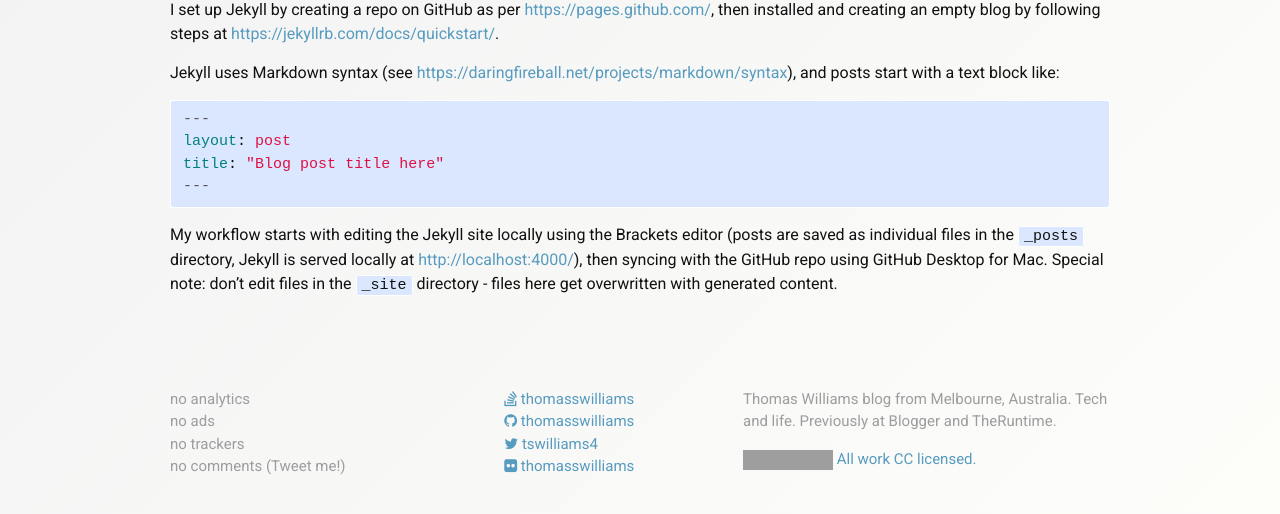
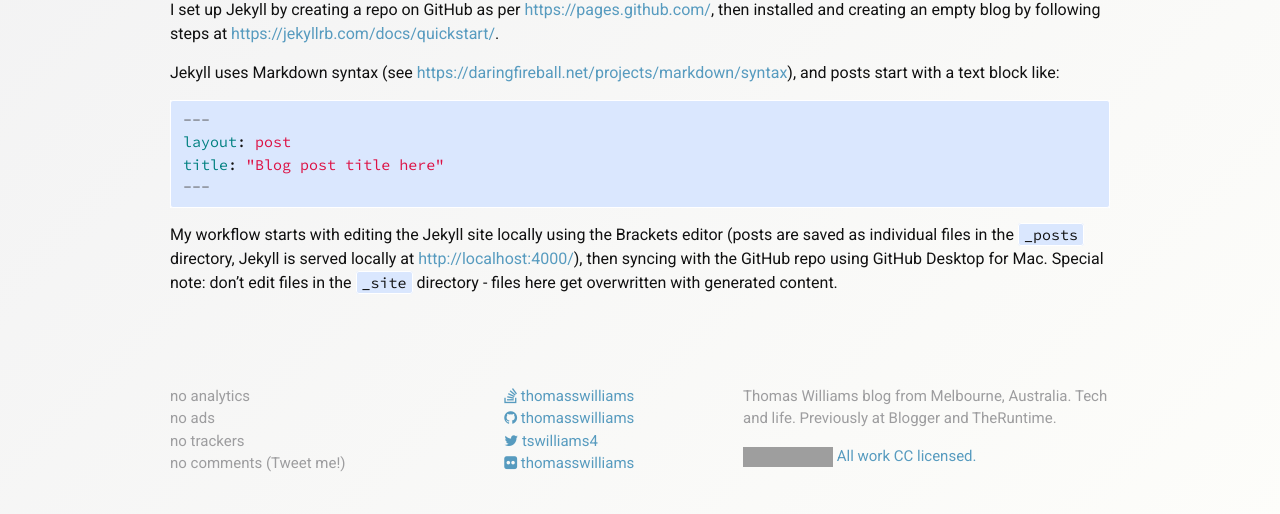
Before and after one commit to thomasswilliams/thomasswilliams.github.io, a Jekyll site: the page built from _posts/2016-04-27-welcome-to-jekyll.markdown, in a window 1280 px wide. Shown: the part 216-730 px from the top of the page. Built offline with Jekyll 4.4.1, drawn with Linux system fonts in a browser that asks for light colours; nearby versions of some CDN libraries; grey boxes are pictures that could not be loaded.

Commit message:
Style changes, added "Source Code Pro" font

```diff
--- a/_includes/head.html
+++ b/_includes/head.html
@@ -1,19 +1,22 @@
 <head>
   <meta charset="utf-8">
-  <meta content="text/html;charset=utf-8" http-equiv="Content-Type">
+  <meta http-equiv="content-type" content="text/html;charset=utf-8" >
   <meta http-equiv="X-UA-Compatible" content="IE=edge">
-  <meta name="viewport" content="width=device-width,initial-scale=1.0,maximum-scale=1.0">
 
   <title>{% if page.title %}{{ page.title | escape }}{% else %}{{ site.title | escape }}{% endif %}</title>
 
+  <meta name="viewport" content="width=device-width,initial-scale=1.0,maximum-scale=1.0">
   <meta name="description" content="{% if page.excerpt %}{{ page.excerpt | strip_html | strip_newlines | truncate: 160 }}{% else %}{{ site.description }}{% endif %}">
   <meta name="author" content="{{ site.github_username }}">
+
   <!-- FontAwesome glyphs and icons -->
   <link rel="stylesheet" href="https://cdnjs.cloudflare.com/ajax/libs/font-awesome/4.5.0/css/font-awesome.min.css">
-  <!-- linked Roboto, Raleway fonts -->
+  <!-- linked fonts -->
   <link rel='stylesheet' href='https://fonts.googleapis.com/css?family=Roboto:400,700,300,400italic,700italic'  type='text/css'>
   <link rel='stylesheet' href='https://fonts.googleapis.com/css?family=Raleway' type='text/css'>
+  <link rel='stylesheet' href='https://fonts.googleapis.com/css?family=Source+Code+Pro' type='text/css'>
   <!-- local styles -->
   <link rel="stylesheet" href="{{ "/css/main.css" | prepend: site.baseurl }}">
+
   <link rel="canonical" href="{{ page.url | replace:'index.html','' | prepend: site.baseurl | prepend: site.url }}">
 </head>
--- a/_sass/_base.scss
+++ b/_sass/_base.scss
@@ -120,6 +120,7 @@ blockquote {
  */
 pre,
 code {
+    font-family: "Source Code Pro", Consolas, "Courier New", monospace;
     font-size: 15px;
     border: 1px solid $grey-color-light;
     border-radius: 3px;
--- a/_sass/_layout.scss
+++ b/_sass/_layout.scss
@@ -18,8 +18,8 @@
     margin-bottom: 0;
     float: left;
     font-family: Raleway, $base-font-family;
-    &,
-    &:visited {
+    transition: color 0.3s;
+    &, &:visited {
         color: $title-color;
     }
 }
@@ -192,11 +192,11 @@
 .post-link {
     display: block;
     font-size: 24px;
+    transition: color 0.3s;
 
     &:hover {
         background-color: transparent;
     }
-
 }
 
 
```
